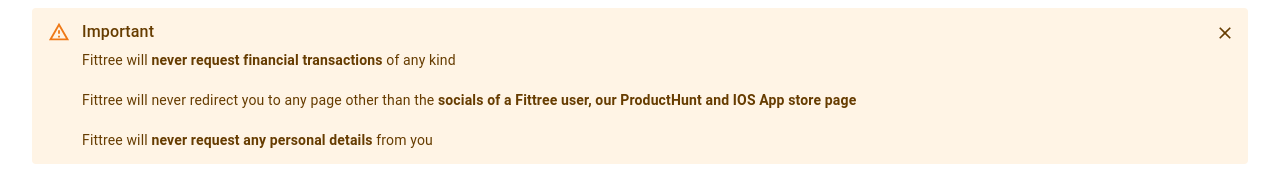
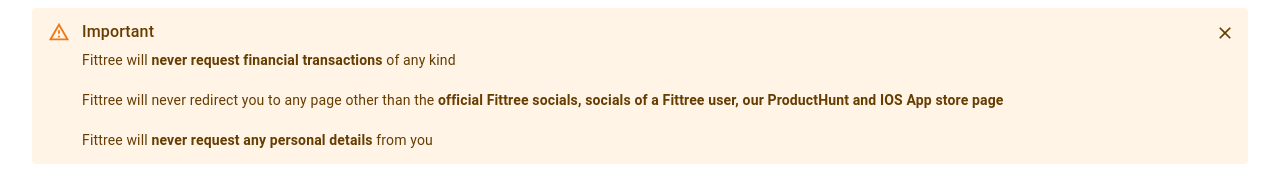
Before and after one commit to theartofnonso/fittree-web, a Next.js app: page / in a window 1280 px wide. Shown: the top 182 px of the page. Built offline with nearby package versions, Linux system fonts and the light colour scheme; what @aws-amplify/core would draw is missing.

Commit message:
Improvements
Added more security messages

```diff
--- a/pages/[username].js
+++ b/pages/[username].js
@@ -218,7 +218,7 @@
                         <Typography variant='body2'>Fittree will <strong>never request financial transactions</strong> of
                             any kind</Typography><br/>
                         <Typography variant='body2'>Fittree will never redirect you to any other page other than
-                            the <strong>socials of a Fittree user as well as our ProductHunt page</strong></Typography><br/>
+                            the <strong>official Fittree socials, socials of a Fittree user as well as our ProductHunt page</strong></Typography><br/>
                         <Typography variant='body2'>Fittree will <strong>never request any personal
                             details</strong> from you</Typography>
                     </Alert>
--- a/pages/index.js
+++ b/pages/index.js
@@ -55,7 +55,7 @@
                         any kind</Typography>
                     <br/>
                     <Typography variant='body2'>Fittree will never redirect you to any page other than
-                        the <strong>socials of a Fittree user, our ProductHunt and IOS App store page</strong></Typography>
+                        the <strong>official Fittree socials, socials of a Fittree user, our ProductHunt and IOS App store page</strong></Typography>
                     <br/>
                     <Typography variant='body2'>Fittree will <strong>never request any personal
                         details</strong> from you</Typography>
```
